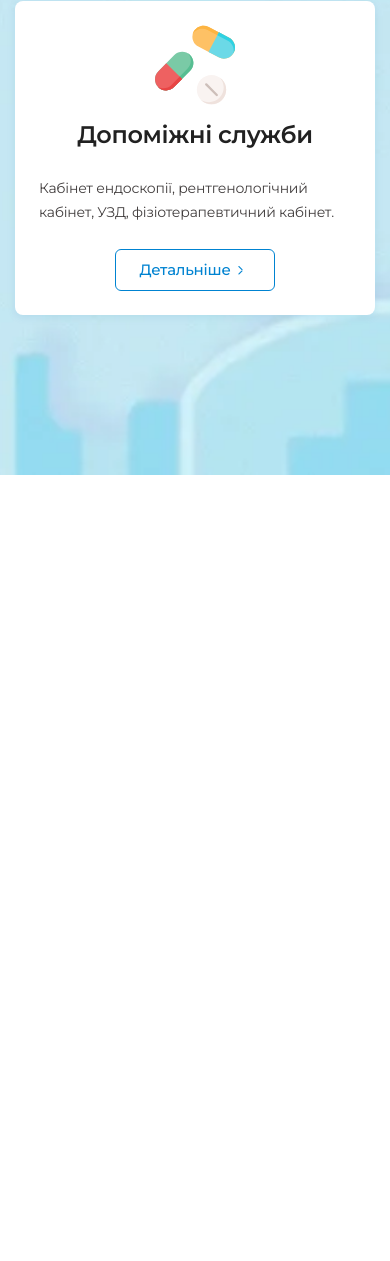
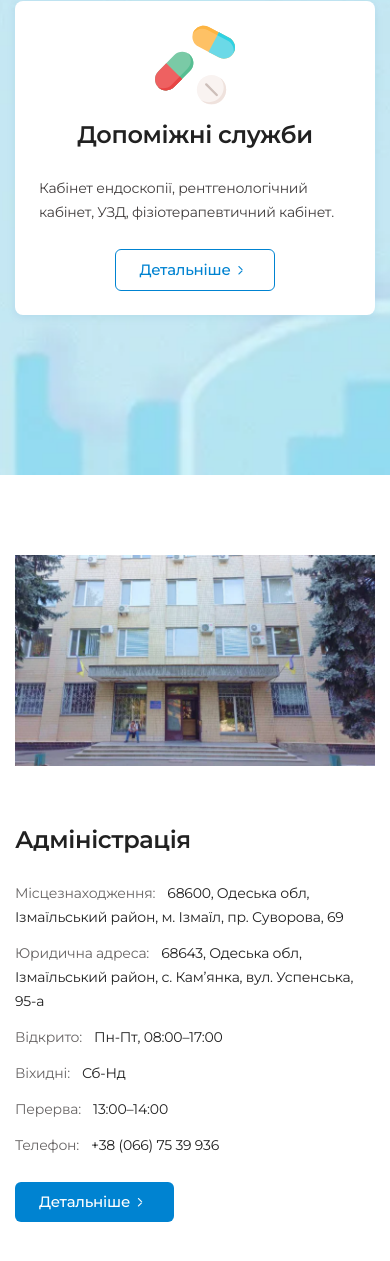
Before and after one commit to WaReZoR-UA/clinic, a plain HTML site: page clinic/index.html in a window 390 px wide. Shown: the part 1256-2517 px from the top of the page. Before the commit the page ends 1731 px from the top, so only its background shows below. Drawn offline with Linux system fonts and the light colour scheme; files whose address does not match are found by name.

Commit message:
свесртан третий блок и адаптив

```diff
--- a/#src/scss/header.scss
+++ b/#src/scss/header.scss
@@ -12,9 +12,6 @@
 		z-index: 50;
 	}
 
-	/* .header__container */
-	&__container {}
-
 	/* .header__body */
 	&__body {
 		display: flex;
@@ -28,18 +25,6 @@
 			flex-direction: column;
 
 		}
-	}
-
-	/* .header__logo */
-	&__logo {
-	}
-
-	/* .header__link */
-	&__link {}
-
-	/* .header__menu */
-	&__menu {
-
 	}
 }
 
@@ -89,9 +74,6 @@
 }
 
 .menu {
-
-	/* .menu__icon */
-	&__icon {}
 
 	/* .menu__body */
 	&__body {
--- a/#src/scss/home.scss
+++ b/#src/scss/home.scss
@@ -1,4 +1,4 @@
-//========================================== <> ==========================================================
+//========================================== <START HEADING> ==========================================================
 
 
 .heading {
@@ -87,10 +87,75 @@
 		letter-spacing: -0.015em;
 		margin: 0px 0px 24px 0px;
 	}
+}
 
-	/* .cards__button */
-	&__button {
+//===========================================</ END HEADING>=========================================================
+
+//==================================================< ADMINISTRATION>=================================================================
+
+.administration {
+
+	/* .administration__wrapper*/
+	&__wrapper{
+		display: flex;
+		justify-content: space-between;
+		flex-wrap: wrap;
+		align-items: center;
+		padding: 80px 0px;
+		@media (max-width: 1513px){
+			justify-content: center;
+		}
+	}
+
+
+	/* .administration__img */
+	&__img {
+		max-width: 750px;
+		margin: 0px 10px 0px 0px;
+		img{
+			width: 100%;
+			height: 100%;
+		}
+		@media (max-width: 1456px) {
+			margin: 0px 0px 56px 0px;
+		}
+	}
+
+	/* .administration__adress */
+	&__adress {}
+
+	/* .administration__title */
+	&__title {
+		color: $mainColor;
+		font-weight: 600;
+		font-size: 24px;
+		line-height: math.div(36, 24) * 100%;
+		letter-spacing: -0.015em;
+		margin: 0px 0px 24px 0px;
+	}
+
+	/* .administration__list */
+	&__list {
+	}
+
+	/* .administration__item */
+	&__item {
+		color:$thirdColor;
+		font-weight: normal;
+		font-size: 14px;
+		line-height: math.div(24, 14) * 100%;
+		letter-spacing: -0.015em;
+		span{
+			color: $mainColor;
+			margin: 0px 0px 0px 12px;
+		}
+		&:not(:last-child) {
+			margin: 0px 0px 12px 0px;
+		}
+		&:last-child {
+			margin: 0px 0px 24px 0px;
+		}
 	}
 }
 
-//===========================================</ END HEADING>=========================================================
+//==================================================</ START ADMINISTRATION >===============================================================
--- a/#src/scss/style.scss
+++ b/#src/scss/style.scss
@@ -31,6 +31,7 @@ $md4: 479.98;
 
 $mainColor: #212121;
 $secondColor: #423E3E;
+$thirdColor: #686565;
 $bgColor: #0083D1;
 $bgliteColor: #F8FCFF;
 $bgmediumColor: #D2E9F6;
--- a/clinic/index.html
+++ b/clinic/index.html
@@ -4,7 +4,7 @@
 	<title>Головна</title>
 	<meta charset="UTF-8">
 	<meta name="format-detection" content="telephone=no">
-	<link rel="stylesheet" href="css/style.min.css?_v=20211012184251">
+	<link rel="stylesheet" href="css/style.min.css?_v=20211012213234">
 	<link rel="shortcut icon" href="favicon.ico">
 	<!-- <meta name="robots" content="noindex, nofollow"> -->
 	<!-- <meta name="viewport" content="width=device-width, initial-scale=1.0, maximum-scale=1.0, user-scalable=0"> -->
@@ -17,7 +17,7 @@
 			<div class="header__container _container">
 				<div class="header__body">
 					<div class="header__logo logo">
-						<div class="logo__img"><a href="" class="header__link"><picture><source srcset="img/main_page/logo.svg" type="image/webp"><img src="img/main_page/logo.svg?_v=1634053371431" alt="logo"></picture></a></div>
+						<div class="logo__img"><a href="" class="header__link"><picture><source srcset="img/main_page/logo.svg" type="image/webp"><img src="img/main_page/logo.svg?_v=1634063554432" alt="logo"></picture></a></div>
 						<div class="logo__title">КНП Саф'янівської сільської ради IЗмаїльського району Одеської областI <br><span>“Центральна районна лікарня”</span></div>
 					</div>
 					<div class="header__menu menu">
@@ -46,23 +46,44 @@
 							<div class="heading__title">КНП Саф'янівської сільської ради IЗмаїльського району Одеської областI “Центральна районна лікарня”</div>
 							<div class="heading__cards cards">
 								<div class="cards__item">
-									<picture><source srcset="img/icons/main_page/doctor.svg" type="image/webp"><img src="img/icons/main_page/doctor.svg?_v=1634053371431" alt="doctor" class="cards__img"></picture>
+									<picture><source srcset="img/icons/main_page/doctor.svg" type="image/webp"><img src="img/icons/main_page/doctor.svg?_v=1634063554432" alt="doctor" class="cards__img"></picture>
 									<div class="cards__title">Первинний рівень </div>
 									<div class="cards__descr">Передбачає консультацію лікаря, забезпечує діагностику і лікування хвороб.</div>
 									<a href="" class="cards__button button-blue button _icon-arrow_r">Детальнiше</a>
 								</div>
 								<div class="cards__item">
-									<picture><source srcset="img/icons/main_page/x-ray.svg" type="image/webp"><img src="img/icons/main_page/x-ray.svg?_v=1634053371431" alt="x-ray" class="cards__img"></picture>
+									<picture><source srcset="img/icons/main_page/x-ray.svg" type="image/webp"><img src="img/icons/main_page/x-ray.svg?_v=1634063554432" alt="x-ray" class="cards__img"></picture>
 									<div class="cards__title">Вторинний рівень</div>
 									<div class="cards__descr">Амбулаторно-полiклiничний заклади, стацiонарнi вiддiлення, терапевтичне відділення...</div>
-									<a href="" class="cards__button-white button-white button _icon-arrow_r">Детальнiше</a>
+									<a href="" class="cards__button button-white button _icon-arrow_r">Детальнiше</a>
 								</div>
 								<div class="cards__item">
-									<picture><source srcset="img/icons/main_page/pils.svg" type="image/webp"><img src="img/icons/main_page/pils.svg?_v=1634053371431" alt="pils" class="cards__img"></picture>
+									<picture><source srcset="img/icons/main_page/pils.svg" type="image/webp"><img src="img/icons/main_page/pils.svg?_v=1634063554432" alt="pils" class="cards__img"></picture>
 									<div class="cards__title">Допоміжні служби</div>
 									<div class="cards__descr">Кабінет ендоскопії, рентгенологічний кабінет, УЗД, фізіотерапевтичний кабінет.</div>
-									<a href="" class="cards__button-white button-white button _icon-arrow_r">Детальнiше</a>
+									<a href="" class="cards__button button-white button _icon-arrow_r">Детальнiше</a>
 								</div>
+							</div>
+						</div>
+					</div>
+				</section>
+				<section>
+					<div class="administration _container">
+						<div class="administration__wrapper">
+							<div class="administration__img">
+								<picture><source srcset="img/main_page/adm_house.webp" type="image/webp"><img src="img/main_page/adm_house.jpg?_v=1634063554432" alt="administration house"></picture>
+							</div>
+							<div class="administration__adress">
+								<div class="administration__title">Адміністрація</div>
+								<ul class="administration__list">
+									<li class="administration__item">Мiсцезнаходження:<span>68600, Одеська обл, Ізмаїльський район, м. Ізмаїл, пр. Суворова, 69</span></li>
+									<li class="administration__item">Юридична адреса:<span>68643, Одеська обл, Ізмаїльський район, с. Кам’янка, вул. Успенська, 95-а</span></li>
+									<li class="administration__item">Відкрито:<span>Пн-Пт, 08:00–17:00</span></li>
+									<li class="administration__item">Віхиднi:<span>Сб-Нд</span></li>
+									<li class="administration__item">Перерва:<span>13:00–14:00</span></li>
+									<li class="administration__item">Телефон:<span>+38 (066) 75 39 936</span></li>
+								</ul>
+								<a href="" class="administration__button button-blue button _icon-arrow_r">Детальнiше</a>
 							</div>
 						</div>
 					</div>
@@ -76,7 +97,7 @@
 		</div>
 		<!-- Swiper -->
 <!-- <script src="https://unpkg.com/swiper/swiper-bundle.min.js"></script> -->
-<script src="js/vendors.min.js?_v=20211012184251"></script>
-<script src="js/app.min.js?_v=20211012184251"></script>
+<script src="js/vendors.min.js?_v=20211012213234"></script>
+<script src="js/app.min.js?_v=20211012213234"></script>
 	</body>
 </html>
--- a/version.json
+++ b/version.json
@@ -1,3 +1,3 @@
 {
-    "main": "20211012184251"
+    "main": "20211012213234"
 }
```
Also changed, not shown: #src/index.html (+23 -2 lines), #src/img/main_page/adm_house.jpg (added), clinic/css/style.css, clinic/css/style.min.css, clinic/img/main_page/adm_house.jpg (added), clinic/img/main_page/adm_house.webp (added).
